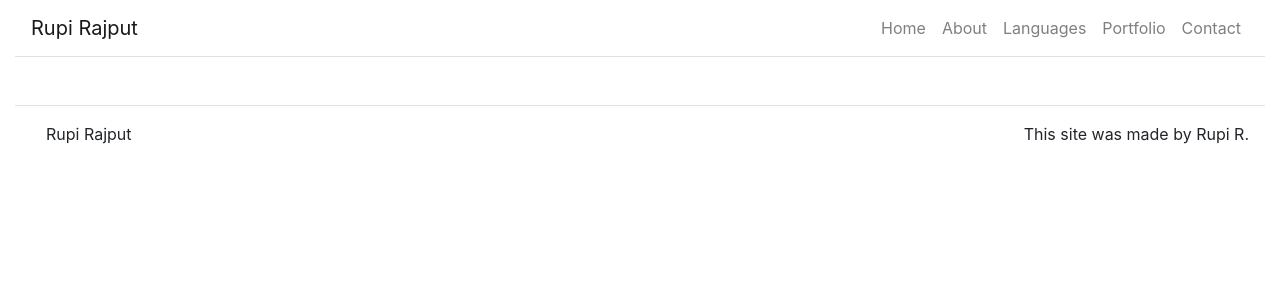
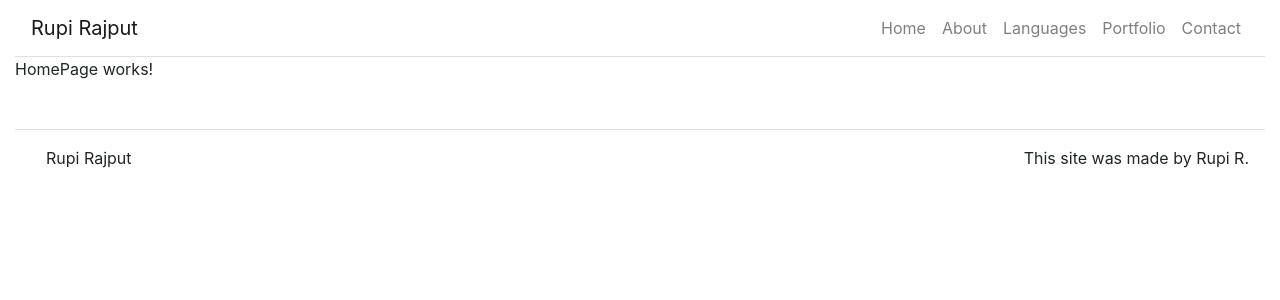
Before and after one commit to RupiR/react-portfolio-practice, a React (Create React App) app: page /contact in a window 1280 px wide. Shown: the top 300 px of the page. Built offline with nearby package versions, Linux system fonts and the light colour scheme.

Commit message:
added remaining route paths

```diff
--- a/src/App.js
+++ b/src/App.js
@@ -7,6 +7,7 @@ import './App.css';
 
 import Footer from './components/Footer';
 import HomePage from './pages/HomePage';
+import AboutPage from './pages/AboutPage';
 
 class App extends React.Component {
 
@@ -66,10 +67,10 @@ class App extends React.Component {
         </Navbar.Collapse>
       </Navbar>
       <Route path="/" exact render={() => <HomePage title={this.state.home.title} subTitle={this.state.home.subTitle} text={this.state.home.text}/>} />
-      {/* <Route path="/about" exact render={} />
-      <Route path="/languages" exact render={} />
-      <Route path="/portfolio" exact render={} />
-      <Route path="/contact" exact render={} /> */}
+      <Route path="/about" exact render={() => <Aboutage title={this.state.about.title} subTitle={this.state.about.subTitle} text={this.state.about.text}/>} />
+      <Route path="/languages" exact render={() => <HomePage title={this.state.home.title} subTitle={this.state.home.subTitle} text={this.state.home.text}/>} />
+      <Route path="/portfolio" exact render={() => <HomePage title={this.state.home.title} subTitle={this.state.home.subTitle} text={this.state.home.text}/>} />
+      <Route path="/contact" exact render={() => <HomePage title={this.state.home.title} subTitle={this.state.home.subTitle} text={this.state.home.text}/>} />
       <Footer />
 
       </Container>
```
